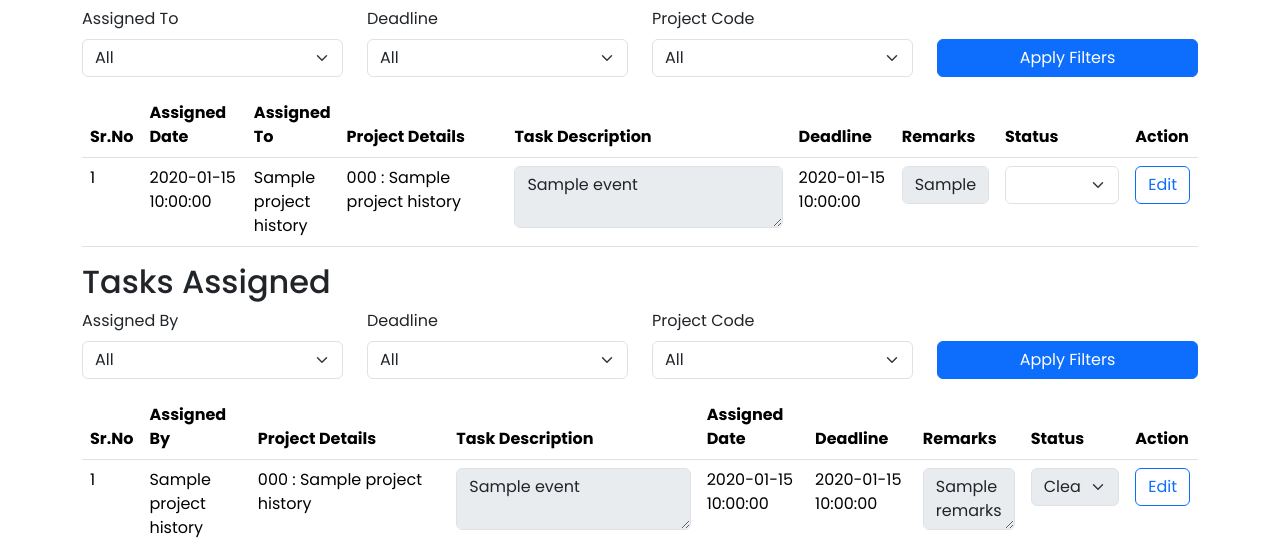
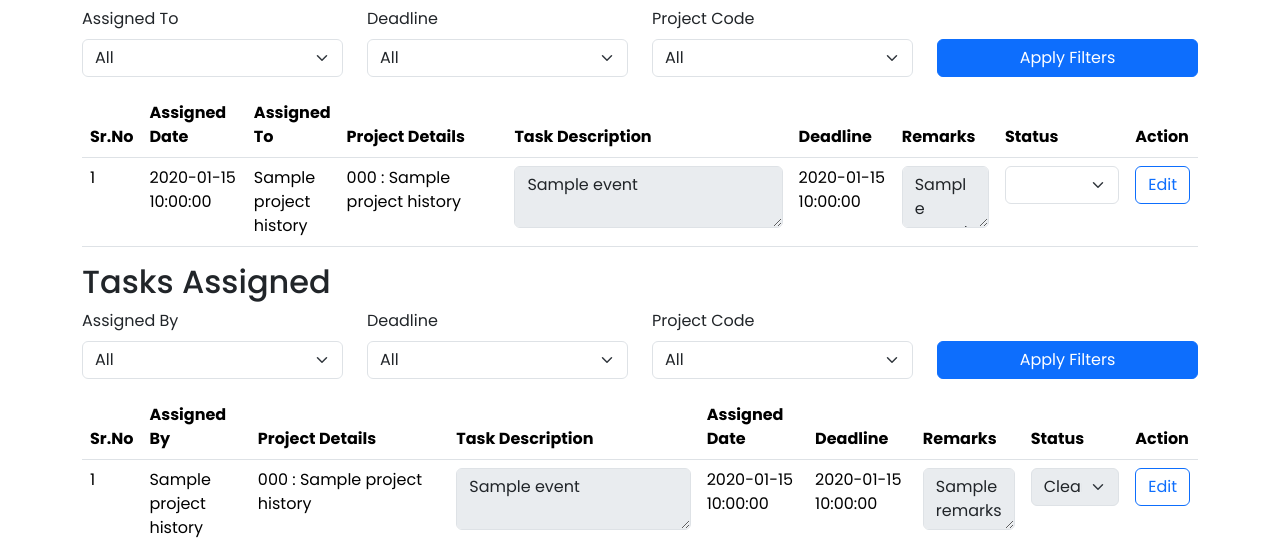
Before and after one commit to Mitimitra/MCPL-Task_System, a Flask app: page / in a window 1280 px wide. Shown: the part 206-754 px from the top of the page. Run offline with Flask 3, Linux system fonts and the light colour scheme; the visitor is signed in with stand-in values (Sample User, id 1); a database or web service that is not in the repository returns one stand-in record (values such as "Sample title"); some libraries are stand-ins or nearby versions.

Commit message:
Added textarea insted on input tag for remarks iun task under review table for better readability.

```diff
--- a/templates/dashboard.html
+++ b/templates/dashboard.html
@@ -194,7 +194,7 @@ function applyReviewFilters() {
                     <td style="width: 20%;">{{ task.project_details }}</td>
                     <td style="width: 35%;" ><textarea type="text" id="task_description_{{ task.SrNo }}" class="form-control" readonly disabled>{{ task.task_description }}</textarea></td>
                     <td style="width: 10%;">{{task.target_date}}</td>
-                    <td style="width: 10%;" ><input type="text" class="form-control" value="{{ task.remarks }}" disabled id="remarks_{{ task.SrNo }}"></td>
+                    <td style="width: 10%;" ><textarea class="form-control" disabled id="remarks_{{ task.SrNo }}">{{task.remarks}}</textarea></td></td>
                     <td style="width: 20%;">
                         <select name="task_status" id="status_{{ task.SrNo }}" class="form-select">
                             <option value="Cleared" {% if task.status == "Cleared" %} selected {% endif %} disabled id="Cleared">Cleared</option>
```
